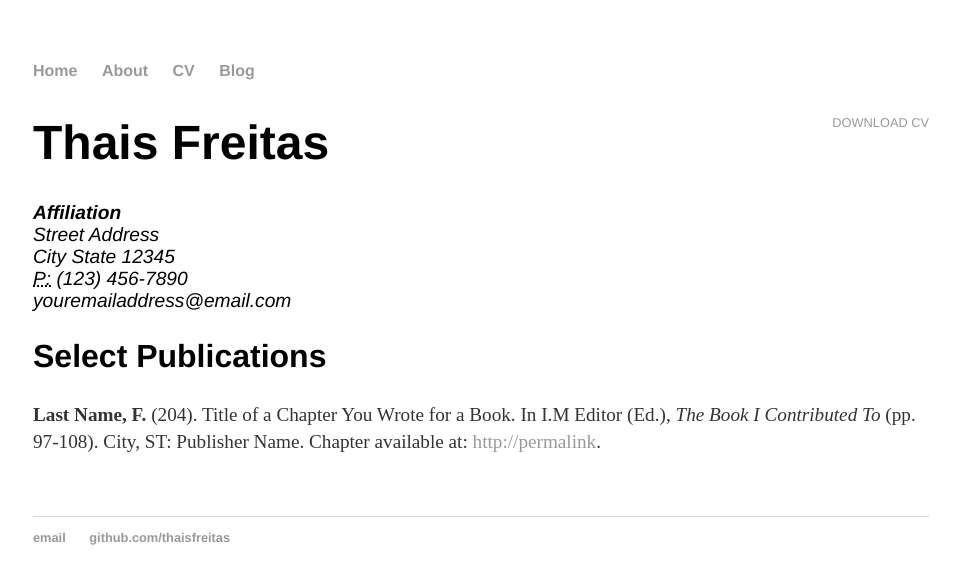
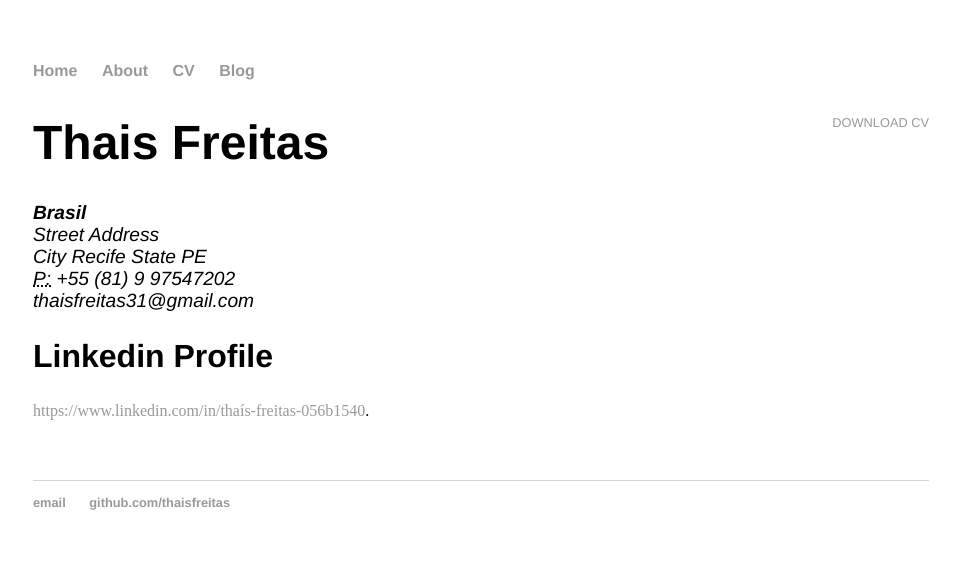
Before and after one commit to thaisfreitas/mysite, a Jekyll site: the page built from cv/index.html, in a window 1280 px wide. Shown: the top 584 px of the page, without its empty margins (159-1119 px from the left). Built offline with Jekyll 4.4.1, drawn with Linux system fonts in a browser that asks for light colours.

Commit message:
add linkedin to my cv

```diff
--- a/cv/index.html
+++ b/cv/index.html
@@ -7,16 +7,16 @@ title: CV of Your Name
 		<a href="#" class="download" title="Download CV as PDF">Download CV</a>
 					<h1>Thais Freitas</h1>
 					<address>
-					<strong>Affiliation</strong><br>
+					<strong>Brasil</strong><br>
 					Street Address<br>
-					City State 12345<br>
-					<abbr title="phone">P:</abbr> (123) 456-7890<br>
-					<span class="obfuscate">youremailaddress@email.com</span>
+					City Recife State PE<br>
+					<abbr title="phone">P:</abbr> +55 (81) 9 97547202<br>
+					<span class="obfuscate">thaisfreitas31@gmail.com</span>
 					</address>
 
-					<h2>Select Publications</h2>
+					<h2>Linkedin Profile</h2>
 
-					<p><strong>Last Name, F.</strong> (204). Title of a Chapter You Wrote for a Book. In I.M Editor (Ed.), <em>The Book I Contributed To</em> (pp. 97-108). City, ST: Publisher Name. Chapter available at: <a href="#">http://permalink</a>.
+					<a href="#">https://www.linkedin.com/in/thaís-freitas-056b1540</a>.
 
 
 	</div>
```
Also changed, not shown: _posts/index.md (deleted, +0 -37 lines).
